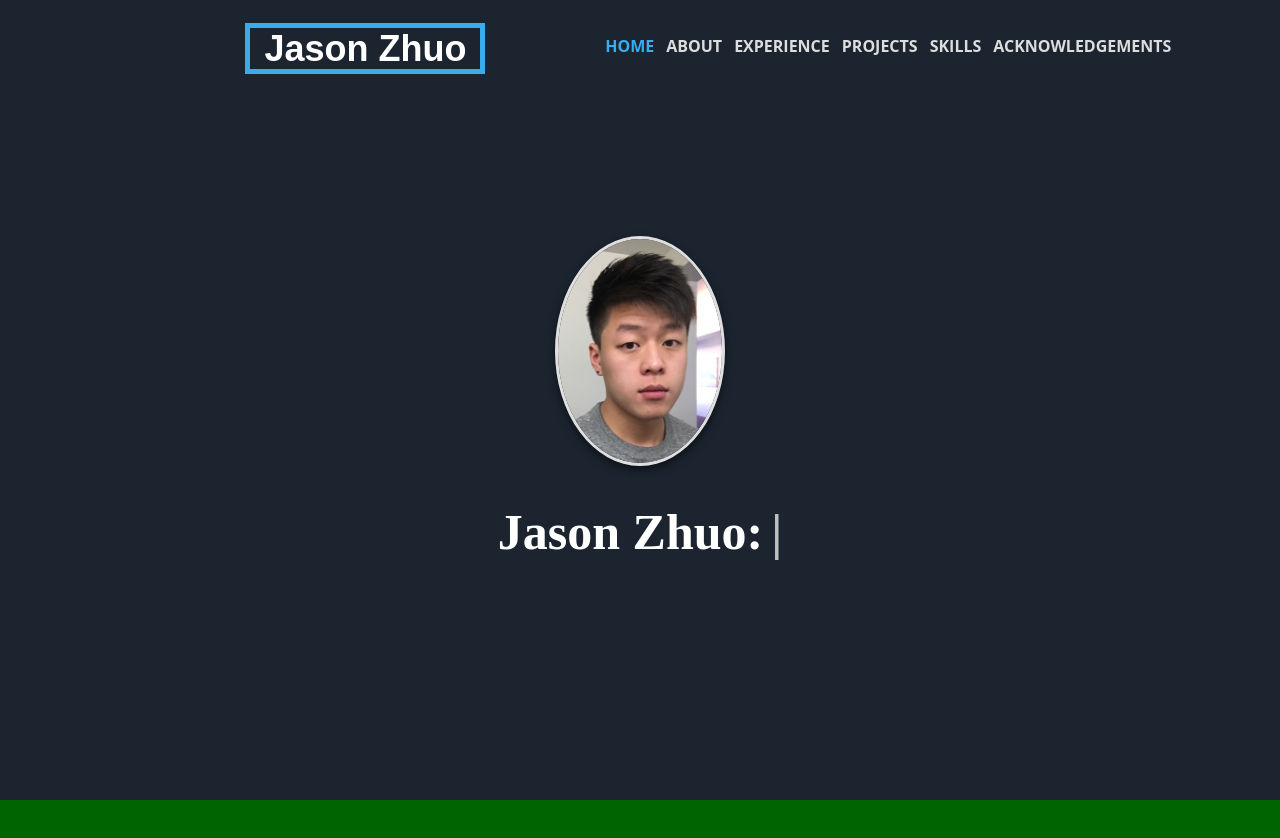
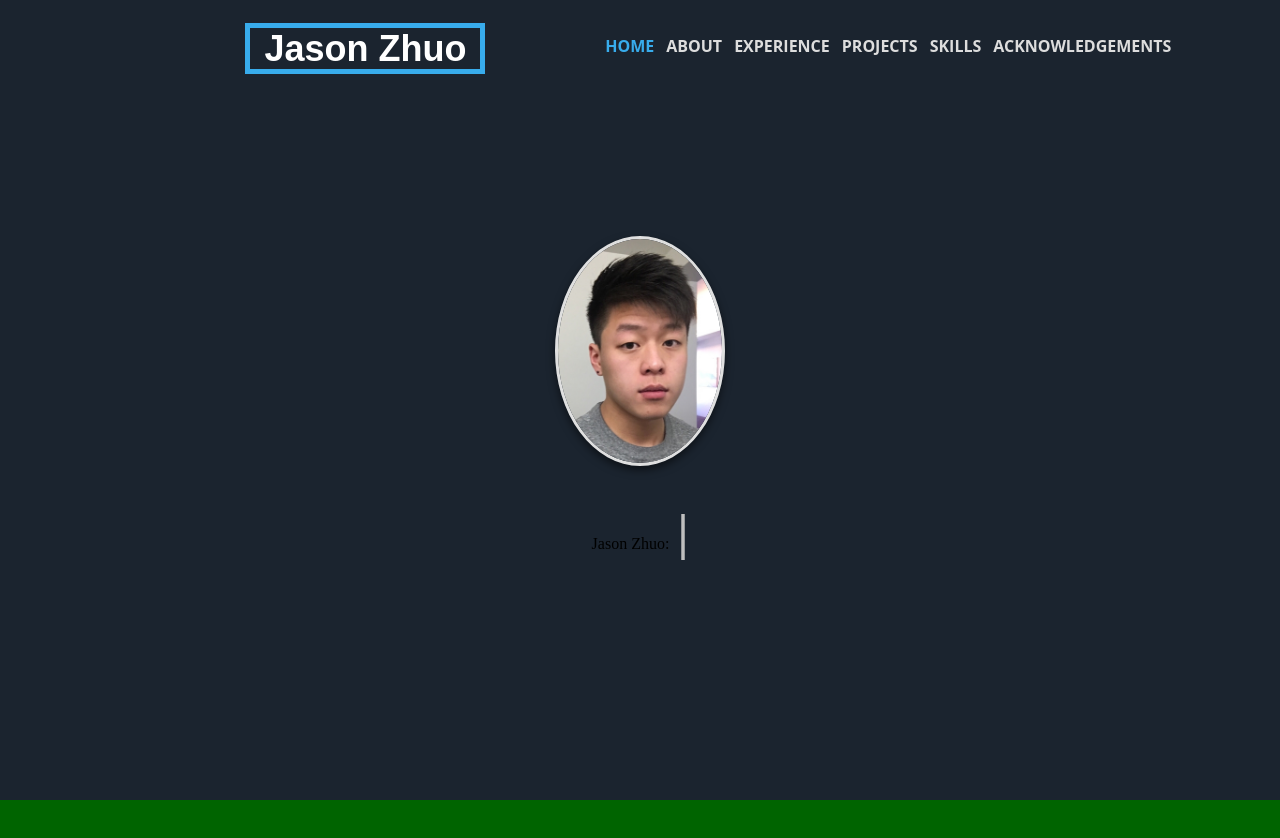
Before and after one commit to jzhuo/jzhuo.github.io, a plain HTML site: page index.html in a window 1280 px wide. Shown: the top 838 px of the page. Drawn offline with Linux system fonts and the light colour scheme.

Commit message:
reverting position changes

```diff
--- a/index.html
+++ b/index.html
@@ -82,7 +82,7 @@
           <!-- ^end of image_portrait -->
           <ul id="profile_list">
             <li id="jzhuo_name_list_item">
-              <span id="jzhuo_profile_name"> Jason Zhuo: </span>
+              <span> Jason Zhuo: </span>
             </li>
             <li>
               <span class="typed"> </span>
```
